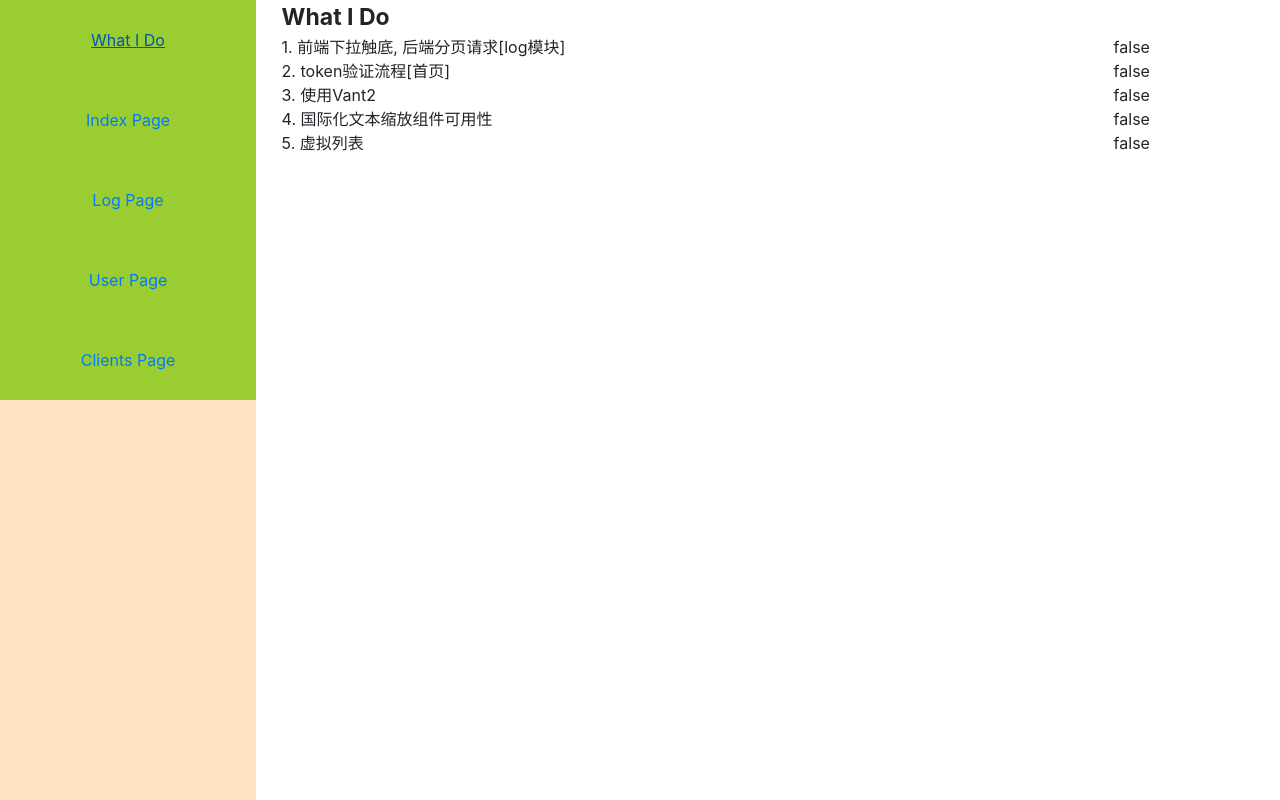
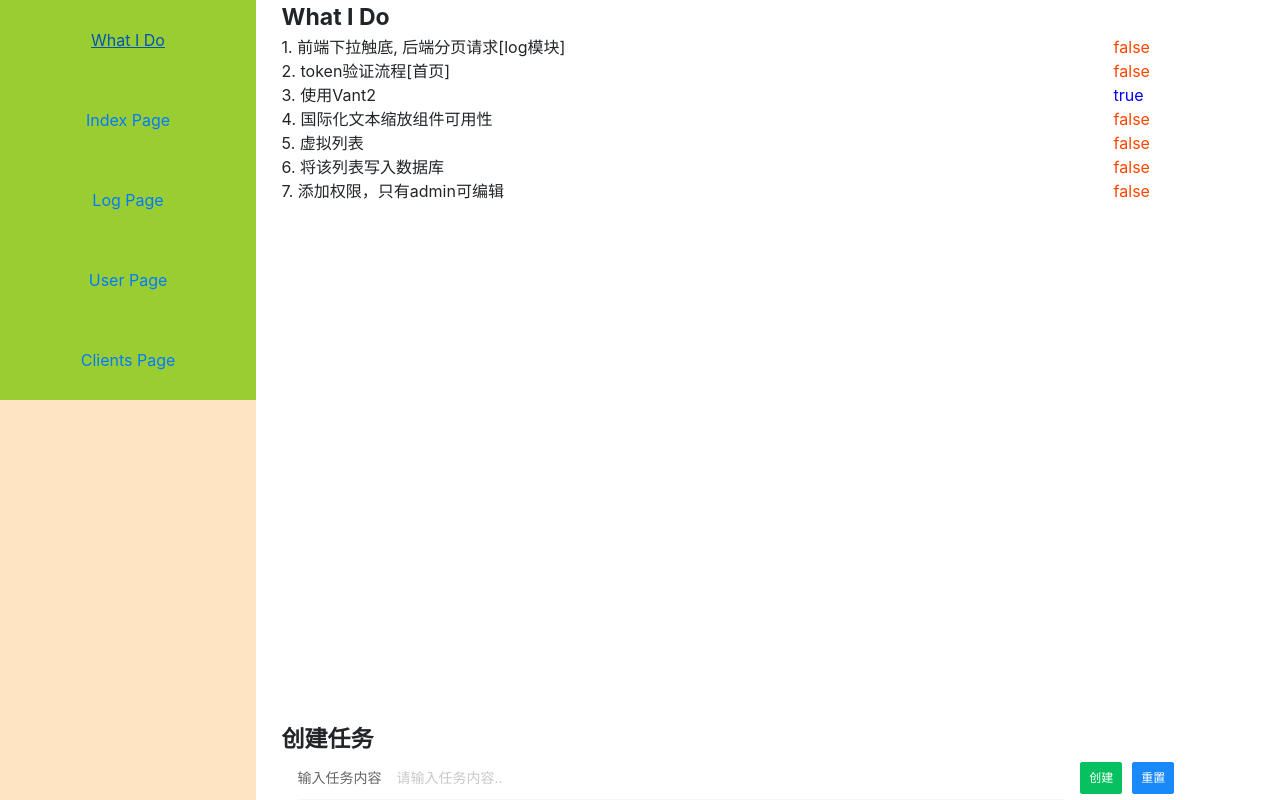
Before and after one commit to lizhuang-zhi/nuxt2-start, a Nuxt app: page /finish in a window 1280 px wide. Built offline with nearby package versions, Linux system fonts and the light colour scheme.

Commit message:
finished页面

```diff
--- a/pages/finish.vue
+++ b/pages/finish.vue
@@ -4,7 +4,24 @@
     <div class="cont">
       <div class="strip_box" v-for="(item, index) in finished" :key="index">
         <div class="strip">{{ index + 1 }}. {{ item.title }}</div>
-        <div class="finish">{{ item.finished }}</div>
+        <div class="finish" v-show="item.finished == false">
+          {{ item.finished }}
+        </div>
+        <div class="finished" v-show="item.finished == true">
+          {{ item.finished }}
+        </div>
+      </div>
+    </div>
+    <div class="create_task">
+      <div class="title">创建任务</div>
+      <div class="create_box">
+        <van-field
+          v-model="taskCont"
+          label="输入任务内容"
+          placeholder="请输入任务内容.."
+        />
+        <van-button style="margin-right: 10px;" type="primary" size="small" @click="create">创建</van-button>
+        <van-button type="info" size="small" @click="taskCont == ''">重置</van-button>
       </div>
     </div>
   </div>
@@ -27,7 +44,7 @@ export default {
         },
         {
           title: "使用Vant2",
-          finished: false,
+          finished: true,
         },
         {
           title: "国际化文本缩放组件可用性",
@@ -37,10 +54,31 @@ export default {
           title: "虚拟列表",
           finished: false,
         },
+        {
+          title: "将该列表写入数据库",
+          finished: false,
+        },
+        {
+          title: "添加权限，只有admin可编辑",
+          finished: false,
+        },
       ],
+      taskCont: "",
     };
   },
-  mounted() {},
+  methods: {
+    create() {
+      if (this.taskCont == "") {
+        this.$toast("请输入任务内容");
+      } else {
+        this.finished.push({
+          title: this.taskCont,
+          finished: false,
+        });
+        this.taskCont = "";
+      }
+    }
+  }
 };
 </script>
 
@@ -53,6 +91,8 @@ export default {
   }
   .cont {
     width: 100%;
+    height: 70vh;
+    overflow-y: scroll;
     .strip_box {
       width: 100%;
       display: flex;
@@ -63,6 +103,30 @@ export default {
       }
       .finish {
         width: 20%;
+        color: orangered;
+      }
+      .finished {
+        width: 20%;
+        color: blue;
+      }
+    }
+  }
+  .create_task {
+    margin-top: 20px;
+    width: 78vw;
+    position: fixed;
+    bottom: 0;
+    .title {
+      font-size: 23px;
+      font-weight: 700;
+    }
+    .create_box {
+      width: 100%;
+      display: flex;
+      align-items: center;
+
+      :deep(.van-cell) {
+        width: 80%;
       }
     }
   }
--- a/plugins/vant.js
+++ b/plugins/vant.js
@@ -1,6 +1,8 @@
 import Vue from 'vue';
 import { Button, Toast } from 'vant';
+import { Field } from 'vant'
 import 'vant/lib/index.css';
 
 Vue.use(Button);
 Vue.use(Toast);
+Vue.use(Field);
```
